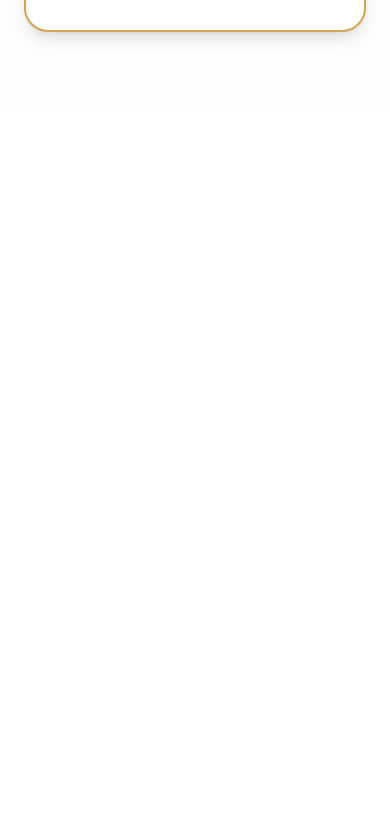
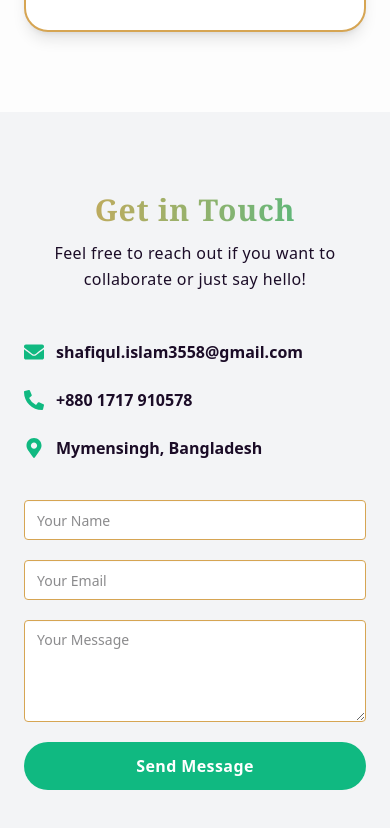
Before and after one commit to md-shafiqul-islam/Portfolio, a React (Vite) app: page / in a window 390 px wide. Shown: the part 8439-9267 px from the top of the page. Before the commit the page ends 8551 px from the top, so only its background shows below. Built offline with nearby package versions, Linux system fonts and the light colour scheme.

Commit message:
Add Contact section with email functionality using EmailJS and SweetAlert for notifications

```diff
--- a/package.json
+++ b/package.json
@@ -10,6 +10,7 @@
     "preview": "vite preview"
   },
   "dependencies": {
+    "@emailjs/browser": "^4.4.1",
     "@react-spring/web": "^10.0.1",
     "@tailwindcss/vite": "^4.1.11",
     "framer-motion": "^12.19.2",
@@ -18,6 +19,7 @@
     "react-dom": "^19.1.0",
     "react-icons": "^5.5.0",
     "react-scroll": "^1.9.3",
+    "sweetalert2": "^11.22.1",
     "tailwindcss": "^4.1.11",
     "typewriter-effect": "^2.22.0"
   },
--- /dev/null
+++ b/src/components/Contact.jsx
@@ -0,0 +1,110 @@
+import { motion as Motion } from "framer-motion";
+import { useRef } from "react";
+import emailjs from "@emailjs/browser";
+import Swal from "sweetalert2";
+import { FaEnvelope, FaPhoneAlt, FaMapMarkerAlt } from "react-icons/fa";
+
+const Contact = () => {
+  const formRef = useRef();
+
+  const sendEmail = (e) => {
+    e.preventDefault();
+
+    emailjs
+      .sendForm(
+        "service_ooquiev",
+        "template_6x6onz1",
+        formRef.current,
+        "mpH4aBhQicnA58tzY"
+      )
+      .then(() => {
+        Swal.fire({
+          icon: "success",
+          title: "Message Sent!",
+          text: "Thank you for reaching out. I’ll get back to you shortly.",
+          confirmButtonColor: "#d6a553",
+        });
+        formRef.current.reset();
+      })
+      .catch(() => {
+        Swal.fire({
+          icon: "error",
+          title: "Oops...",
+          text: "Failed to send your message. Please try again later.",
+          confirmButtonColor: "#d6a553",
+        });
+      });
+  };
+
+  return (
+    <Motion.section
+      id="contact"
+      className="bg-base-300 py-20 px-6 lg:px-10"
+      initial={{ opacity: 0, y: 30 }}
+      whileInView={{ opacity: 1, y: 0 }}
+      transition={{ duration: 0.7 }}
+      viewport={{ once: true }}
+    >
+      {/* Heading */}
+      <div className="mb-12 space-y-3 text-center">
+        <h2 className="text-3xl sm:text-4xl lg:text-5xl font-extrabold tracking-wide text-transparent bg-clip-text bg-gradient-to-r from-secondary to-accent font-serif">
+          Get in Touch
+        </h2>
+        <p className="text-primary text-base sm:text-lg font-normal leading-relaxed max-w-2xl mx-auto tracking-wide font-sans">
+          Feel free to reach out if you want to collaborate or just say hello!
+        </p>
+      </div>
+
+      <div className="grid lg:grid-cols-2 gap-10 max-w-6xl mx-auto items-center">
+        {/* Contact Info */}
+        <div className="space-y-6 text-primary text-base sm:text-lg font-sans">
+          <p className="flex items-center gap-3">
+            <FaEnvelope className="text-accent text-xl" />
+            <span className="font-semibold">shafiqul.islam3558@gmail.com</span>
+          </p>
+          <p className="flex items-center gap-3">
+            <FaPhoneAlt className="text-accent text-xl" />
+            <span className="font-semibold">+880 1717 910578</span>
+          </p>
+          <p className="flex items-center gap-3">
+            <FaMapMarkerAlt className="text-accent text-xl" />
+            <span className="font-semibold">Mymensingh, Bangladesh</span>
+          </p>
+        </div>
+
+        {/* Contact Form */}
+        <form ref={formRef} onSubmit={sendEmail} className="space-y-5">
+          <input
+            type="text"
+            name="user_name"
+            placeholder="Your Name"
+            required
+            className="input input-bordered w-full bg-base-100 border-secondary focus:border-accent focus:ring-1 focus:ring-accent"
+          />
+          <input
+            type="email"
+            name="user_email"
+            placeholder="Your Email"
+            required
+            className="input input-bordered w-full bg-base-100 border-secondary focus:border-accent focus:ring-1 focus:ring-accent"
+          />
+          <textarea
+            name="message"
+            rows="4"
+            placeholder="Your Message"
+            required
+            className="textarea textarea-bordered w-full bg-base-100 border-secondary focus:border-accent focus:ring-1 focus:ring-accent"
+          ></textarea>
+          <button
+            type="submit"
+            className="bg-accent text-base-100 font-semibold tracking-wide px-6 py-3 rounded-full w-full hover:bg-accent/90 transition cursor-pointer"
+          >
+            Send Message
+          </button>
+        </form>
+      </div>
+    </Motion.section>
+  );
+};
+
+export default Contact;
--- a/src/layouts/RootLayout.jsx
+++ b/src/layouts/RootLayout.jsx
@@ -1,4 +1,5 @@
 import AboutMe from "../components/AboutMe";
+import Contact from "../components/Contact";
 import Education from "../components/Education";
 import Hero from "../components/Hero";
 import Navbar from "../components/Navbar";
@@ -18,6 +19,7 @@ const RootLayout = () => {
         <Skills />
         <Education />
         <Projects />
+        <Contact />
       </main>
 
       <footer></footer>
```
Also changed, not shown: 1 other file (tests, documents, lock files or other folders).
